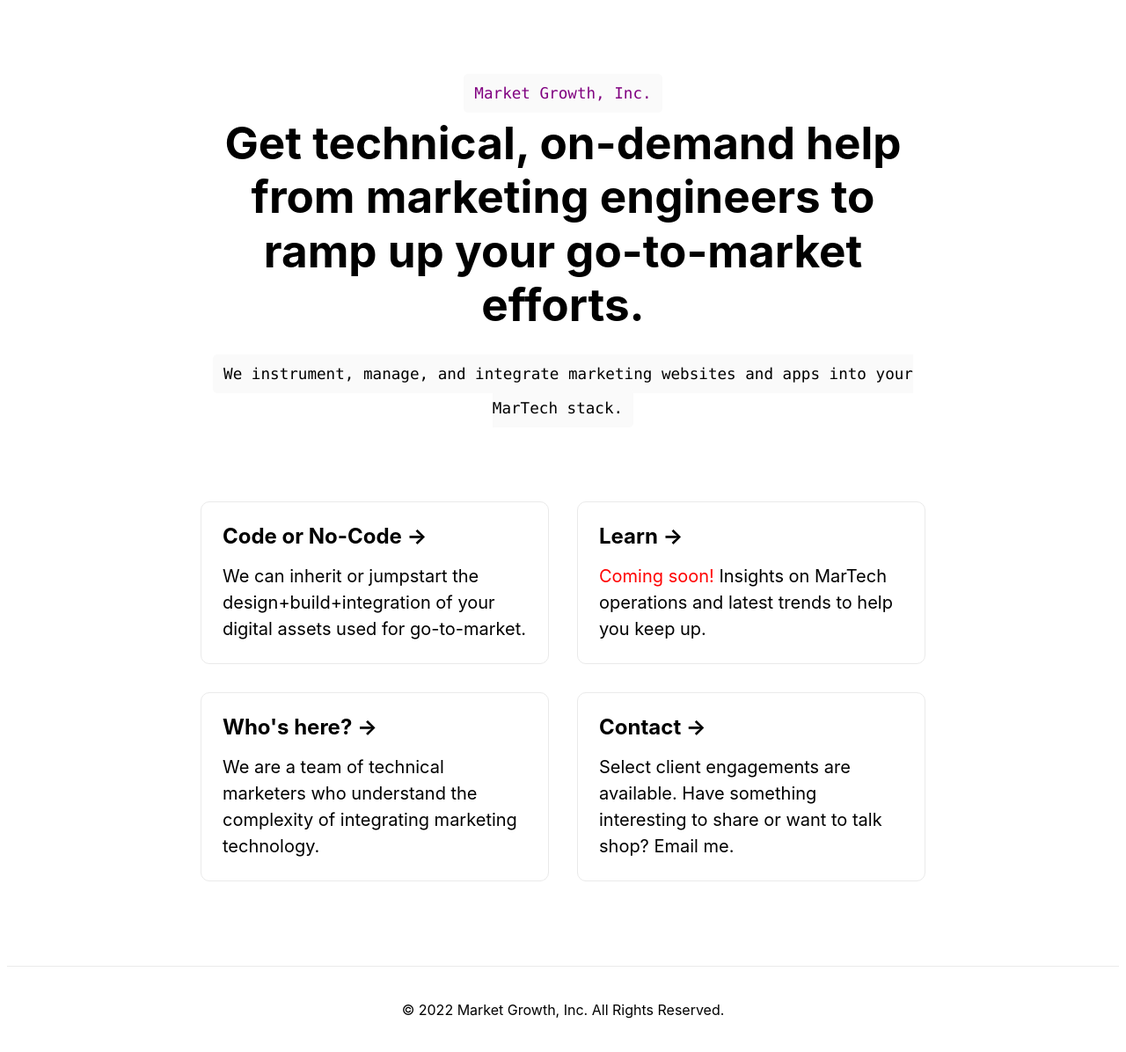
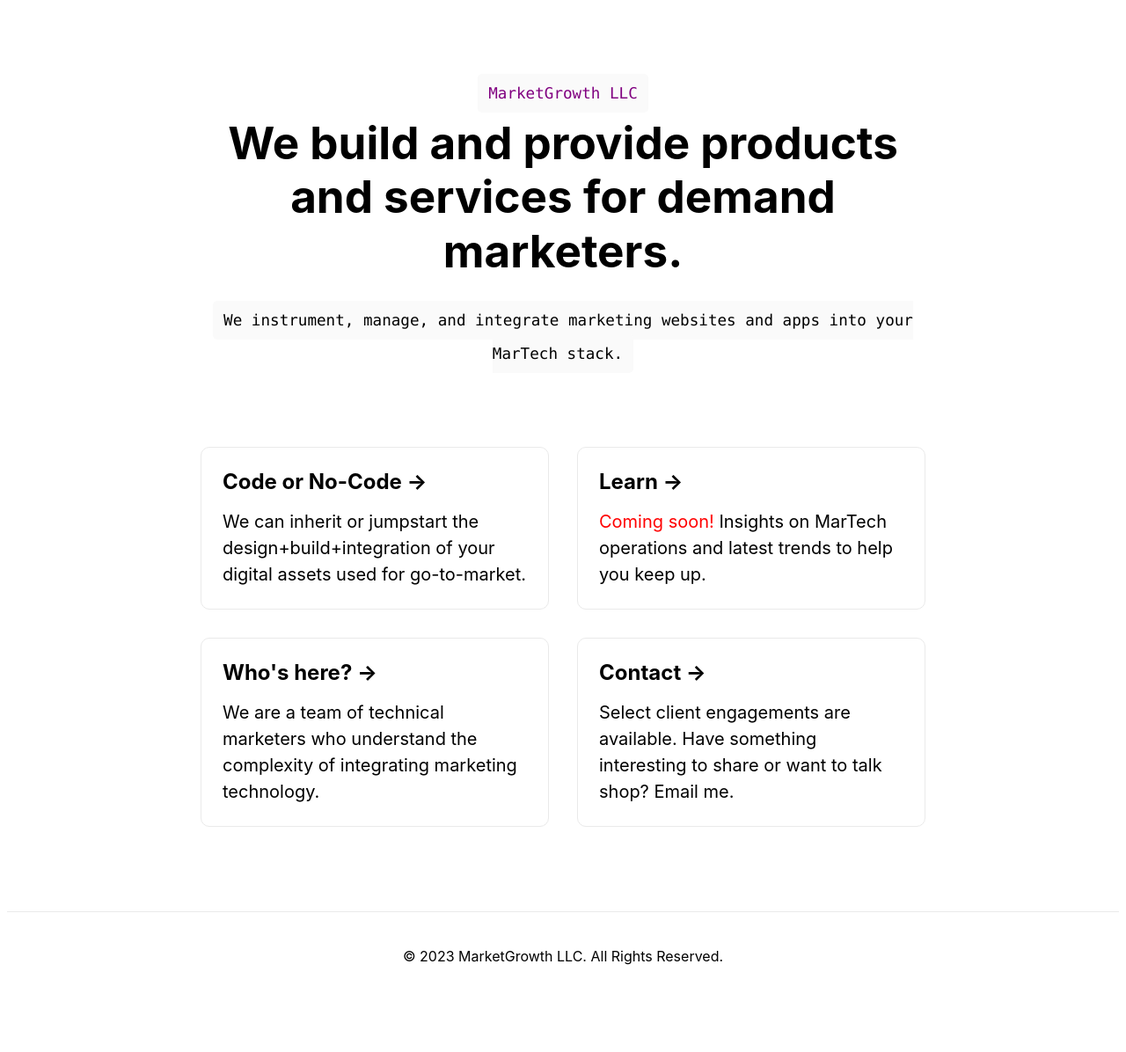
Before and after one commit to marketgrowth/www, a Next.js app: page / in a window 1280 px wide. Shown: the whole page at 88% size. After the commit the page ends 1136 px from the top, so only its background shows below. Built offline with nearby package versions, Linux system fonts and the light colour scheme.

Commit message:
Update index.js

```diff
--- a/pages/index.js
+++ b/pages/index.js
@@ -5,16 +5,17 @@ export default function Home() {
   return (
     <div className={styles.container}>
       <Head>
-        <title>Market Growth - Hire on-demand senior marketing engineers </title>
+        <title>MarketGrowth - Hire on-demand senior marketing engineers </title>
         <link rel="icon" href="/favicon.ico" />
+        <meta name="facebook-domain-verification" content="gwxm6d3nk7ff1zqln8nmymjfw4gfvz" />
       </Head>
 
       <main className={styles.main}>
         <p className={styles.descriptionTag}>
-          <code className={styles.code}>Market Growth, Inc.</code>
+          <code className={styles.code}>MarketGrowth LLC</code>
         </p>
         <h1 className={styles.title}>
-          Get technical, on-demand help from marketing engineers to ramp up your go-to-market efforts.
+          We build and provide products and services for demand marketers.
         </h1>
 
         <p className={styles.description}>
@@ -33,7 +34,7 @@ export default function Home() {
           </a>
 
           <a
-            href="https://growthux.com" target="_blank"
+            href="mailto:victor@marketgrowth.io" target="_blank"
             className={styles.card}
           >
             <h3>Who's here? &rarr;</h3>
@@ -51,7 +52,7 @@ export default function Home() {
       </main>
 
       <footer className={styles.footer}>
-      &copy; 2022 Market Growth, Inc. All Rights Reserved.
+      &copy; 2023 MarketGrowth LLC. All Rights Reserved.
       </footer>
     </div>
   )
```
